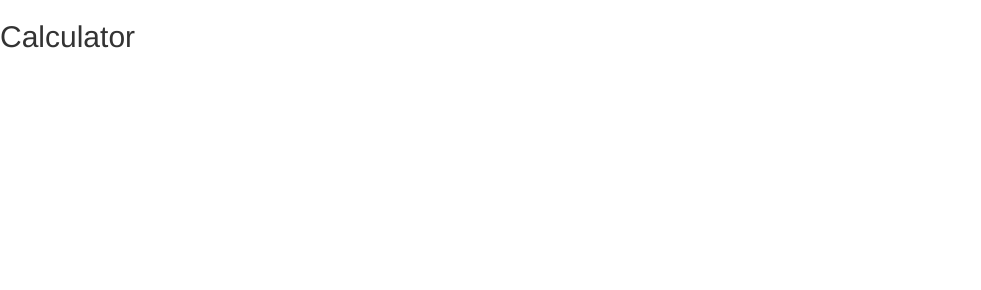
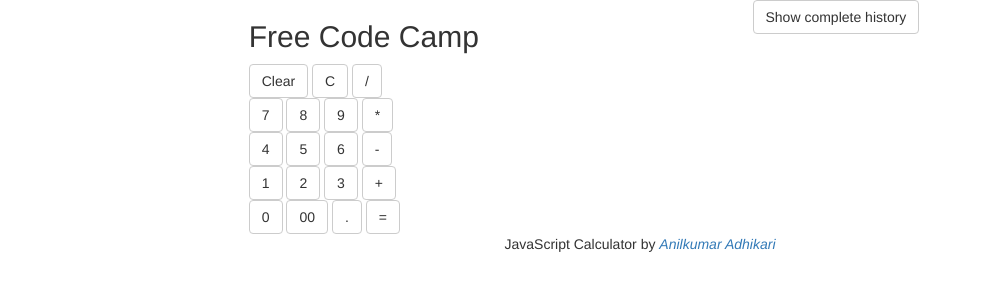
Before and after one commit to aadhikar/calculator, a website: page index.html in a window 1280 px wide. Shown: the whole page, without its empty margins (0-981 px from the left). Drawn offline with nearby package versions, Linux system fonts and the light colour scheme; files that its build step writes are made by us from their sources.

Commit message:
html template

```diff
--- a/index.html
+++ b/index.html
@@ -8,7 +8,93 @@
     <link rel="stylesheet" type="text/css" href="./dist/css/styles.min.css">
   </head>
 <body>
-  <h2>Calculator</h2>
-  <script type="text/javascript" src="./dist/js/scripts.min.js"></script>
+
+	<div class="container">
+	<div class="row">
+
+	<div class="col-xs-offset-3 col-xs-9 col-sm-12 col-md-offset-1 col-md-5">
+
+		<div class="row">
+	    <div class="col-xs-12 col-sm-12 col-md-offset-2 col-md-10">
+	    	<h2 class="headding">Free Code Camp</h2>
+	    </div>
+	  </div>
+
+	  <div class="row">
+	    <div class="col-xs-12 col-sm-12 col-md-offset-2 col-md-10">
+	    	<div class="displaySecttion">
+	    		<div id="displayEquation"></div>
+	    		<div id="displayHistory"></div>
+	    	</div>
+	    </div>
+	  </div>
+
+	  <div class="row">
+	    <div class="col-xs-12 col-sm-12 col-md-offset-2 col-md-10">
+	    	<button type="button" class="btn btn-default btn-get-clr" id="clear" name="clear" value="clear">Clear</button>
+	    	<button type="button" class="btn btn-default btn-get-stpBck" id="stepBack" name="stepBack" value="C">C</button>
+	    	<button type="button" class="btn btn-default btn-get-op" id="dividant" name="dividant" value="/">/</button>
+	    </div>
+	  </div>
+
+	  <div class="row">
+	    <div class="col-xs-12 col-sm-12 col-md-offset-2 col-md-10">
+	    	<button type="button" class="btn btn-default btn-get-num" id="seven" name="seven" value="7">7</button>
+	    	<button type="button" class="btn btn-default btn-get-num" id="eight" name="eight" value="8">8</button>
+	    	<button type="button" class="btn btn-default btn-get-num" id="nine" name="nine" value="9">9</button>
+	    	<button type="button" class="btn btn-default btn-get-op" id="product" name="product" value="*">*</button>
+	    </div>
+	  </div>
+
+	  <div class="row">
+	    <div class="col-xs-12 col-sm-12 col-md-offset-2 col-md-10">
+	    	<button type="button" class="btn btn-default btn-get-num" id="four" name="four" value="4">4</button>
+	    	<button type="button" class="btn btn-default btn-get-num" id="five" name="five" value="5">5</button>
+	    	<button type="button" class="btn btn-default btn-get-num" id="six" name="six" value="6">6</button>
+	    	<button type="button" class="btn btn-default btn-get-op" id="subtract" name="subtract" value="-">-</button>
+	    </div>
+	  </div>
+
+	  <div class="row">
+	    <div class="col-xs-12 col-sm-12 col-md-offset-2 col-md-10">
+	    	<button type="button" class="btn btn-default btn-get-num" id="one" name="one" value="1">1</button>
+	    	<button type="button" class="btn btn-default btn-get-num" id="two" name="two" value="2">2</button>
+	    	<button type="button" class="btn btn-default btn-get-num" id="three" name="three" value="3">3</button>
+	    	<button type="button" class="btn btn-default btn-get-op" id="addition" name="addition" value="+">+</button>
+	    </div>
+	  </div>
+
+	  <div class="row">
+	    <div class="col-xs-12 col-sm-12 col-md-offset-2 col-md-10">
+	    	<button type="button" class="btn btn-default btn-get-num" id="zero" name="zero" value="0">0</button>
+	    	<button type="button" class="btn btn-default btn-get-num" id="doubleZeros" name="doubleZeros" value="00">00</button>
+	    	<button type="button" class="btn btn-default btn-get-op" id="decimalPoint" name="decimalPoint" value=".">.</button>
+	    	<button type="button" class="btn btn-default btn-get-res" id="answer" name="answer" value="=">=</button>
+	    </div>
+	  </div>
+
+	</div>
+
+	<div class="col-xs-offset-3 col-xs-9 col-sm-12 col-md-offset-1 col-md-5">
+		<button type="button" class="btn btn-default btn-get-histBtn" id="completeHistory" name="completeHistory" value="completeHistory">Show complete history</button>
+		<div class="extHistory"></div>
+	</div>
+	</div>
+
+	<div class="row">
+		<div class="col-xs-12 col-sm-12 col-md-12">
+			<p class="author text-center">
+				JavaScript Calculator by <i><a href="https://github.com/aadhikar">Anilkumar Adhikari</a></i>
+			</p>
+		</div>
+	</div>
+
+	</div>
+
+
+
+
+  <!-- <script type="text/javascript" src="./dist/js/scripts.min.js"></script> -->
+  <script type="text/javascript" src="./app/js/calculator.js"></script>
 </body>
 </html>
```
